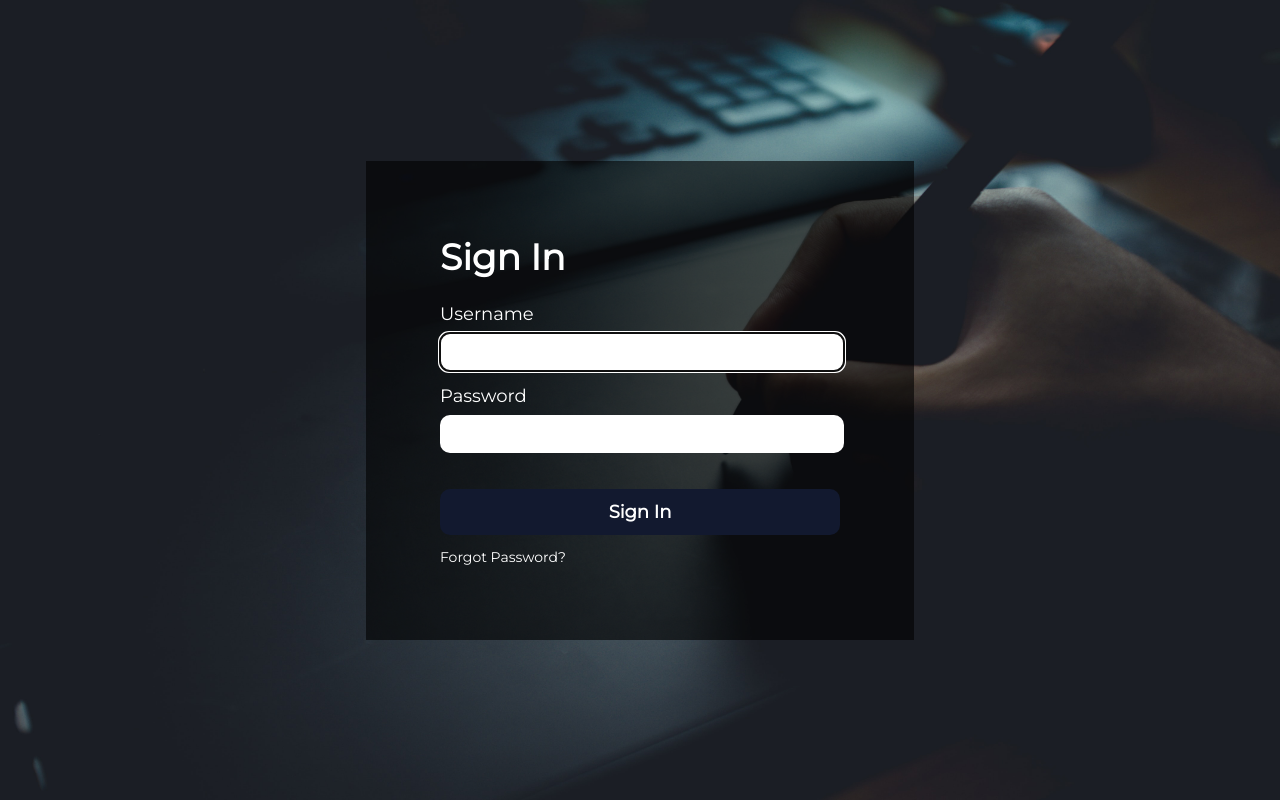
After one commit to robermorjiUgr/TFG_MABA, a Django app: page /users/login/ in a window 1280 px wide. The commit adds this page. Run offline with Django 4.2, Linux system fonts and the light colour scheme; some libraries are stand-ins or nearby versions.

Commit message:
Add login template

```diff
--- a/SOTSIA/frontEnd/djangoFront/static/css/styles.css
+++ b/SOTSIA/frontEnd/djangoFront/static/css/styles.css
@@ -26,3 +26,80 @@ h2 {
 h3 {
     font-size: 1.875rem;
 }
+
+body {
+    margin: 0;
+}
+
+.sign-in {
+    display: flex;
+    justify-content: center;
+    align-items: center;
+    width: 100vw;
+    height: 100vh;
+    background: url("/static/images/sign-in.jpg");
+    background-size: 100vw 100vh;
+    background-repeat: no-repeat;
+    object-fit: contain;
+}
+
+.sign-box {
+    padding: 4.625rem;
+    background-color: rgba(0,0,0,0.6);
+    width: 25rem;
+    margin: 7rem 0;
+}
+
+.sign-form-title {
+    font-size: 2.25rem;
+    color: white;
+    font-weight: bold;
+    margin: 0;
+}
+
+.sign-form {
+    margin-top: 1.5rem;
+}
+
+.sign-form-item {
+    display: block;
+    margin-bottom: 0.875rem;
+}
+
+.sign-form-label {
+    font-size: 1.125rem;
+    color: white;
+    margin-bottom: 0.625rem;
+}
+
+.sign-form-item input {
+    width: 100%;
+    height: 2.25rem;
+    border-radius: 10px;
+    background-color: white;
+    border: none;
+    margin-top: 0.5rem;
+}
+
+.sign-form-submit {
+    margin-top: 2.25rem;
+}
+
+.sign-in-btn {
+    width: 100%;
+    background-color: var(--primary-color);
+    color: white;
+    border-radius: 10px;
+    font-size: 1.125rem;
+    font-weight: bold;
+    padding: 0.75rem 0;
+    border: none;
+    margin-bottom: 0.75rem;
+    cursor: pointer;
+}
+
+.sign-in-reset {
+    text-decoration: none;
+    color: white;
+    font-size: 0.875rem;
+}
--- /dev/null
+++ b/SOTSIA/frontEnd/djangoFront/templates/registration/login.html
@@ -0,0 +1,26 @@
+{% extends "base.html" %}
+
+{% block title %}Sign In - SOTSIA{% endblock %}
+
+{% block content %}
+    <section class="sign-in">
+        <div class="sign-box">
+            <h1 class="sign-form-title">Sign In</h1>
+            <form class="sign-form" method="post">
+                {% csrf_token %}
+                <div class="sign-form-item">
+                    <span class="sign-form-label">Username</span>
+                    {{ form.username }}
+                </div>
+                <div class="sign-form-item">
+                    <span class="sign-form-label">Password</span>
+                    {{ form.password }}
+                </div>
+                <div class="sign-form-submit">
+                    <button class="sign-in-btn" type="submit">Sign In</button>
+                    <a href="#" class="sign-in-reset">Forgot Password?</a>
+                </div>
+            </form>
+        </div>
+    </section>
+{% endblock %}
--- a/SOTSIA/frontEnd/djangoSOTSIA/settings.py
+++ b/SOTSIA/frontEnd/djangoSOTSIA/settings.py
@@ -70,6 +70,8 @@ TEMPLATES = [
     },
 ]
 
+LOGIN_REDIRECT_URL = '/'
+
 WSGI_APPLICATION = 'djangoSOTSIA.wsgi.application'
 
 
--- a/SOTSIA/frontEnd/djangoSOTSIA/urls.py
+++ b/SOTSIA/frontEnd/djangoSOTSIA/urls.py
@@ -19,5 +19,6 @@ from django.urls import path, include
 
 urlpatterns = [
     path('admin/', admin.site.urls),
-    path('sotsia/', include('djangoFront.urls'))
+    path('sotsia/', include('djangoFront.urls')),
+    path('users/', include('django.contrib.auth.urls')),
 ]
```
Also changed, not shown: SOTSIA/frontEnd/djangoFront/static/images/sign-in.jpg (added).
